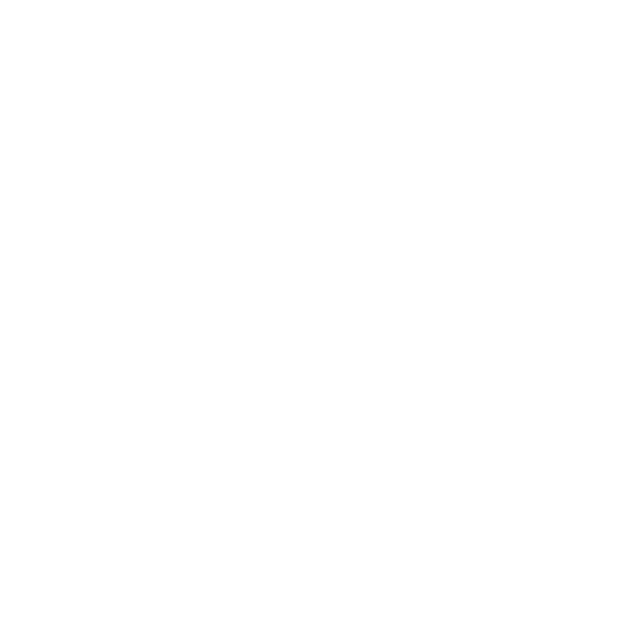
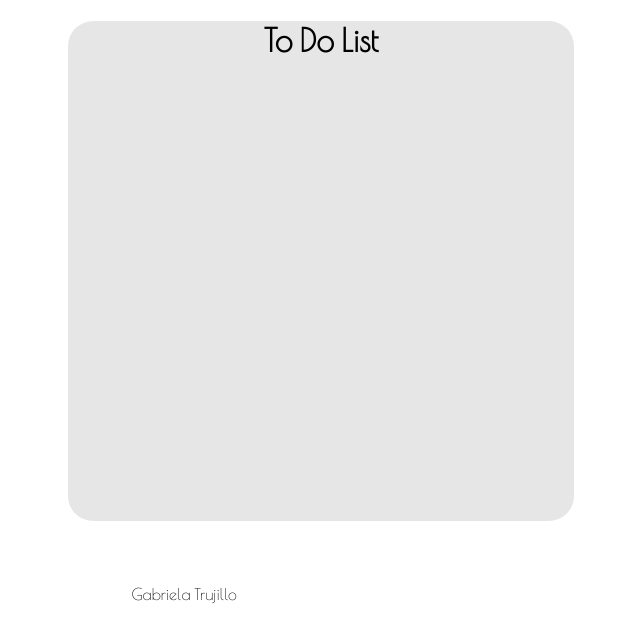
Before and after one commit to gtrujillo15/TodoApp, a plain HTML site: page index.html in a window 1280 px wide. Shown: the whole page, without its empty margins (319-959 px from the left). Drawn offline with nearby package versions, Linux system fonts and the light colour scheme.

Commit message:
worked on basic html/css for wireframe

```diff
--- a/css/styles.css
+++ b/css/styles.css
@@ -0,0 +1,30 @@
+@import url('https://fonts.googleapis.com/css?family=Poiret+One');
+
+.background {
+  background-color: #fff;
+  height: 100%;
+  width: 100%;
+}
+
+.main-space {
+  background-color: #e6e6e6;
+  border-radius: 5;
+  width: 40%;
+  height: 500px;
+  margin-left: 30%;
+  border-radius: 5%;
+}
+
+h1 {
+  text-align: center;
+  z-index: 1;
+  font-family: Poiret One;
+}
+
+/* Footer */
+
+p {
+  margin-top: 5%;
+  margin-left: 35%;
+  font-family: Poiret One;
+}
--- a/index.html
+++ b/index.html
@@ -3,8 +3,22 @@
   <head>
     <meta charset="utf-8">
     <title>To Do List</title>
+    <link rel="stylesheet" href="css/styles.css">
   </head>
   <body>
+    <div class="background">
+    <div class="main-space">
+      <div class="to-do">
+        <h1>To Do List</h1>
+
+      </div>
+    </div>
+    </div>
+    <div class="footer">
+      <p>Gabriela Trujillo</p>
+
+    </div>
+
 
   </body>
 </html>
```
